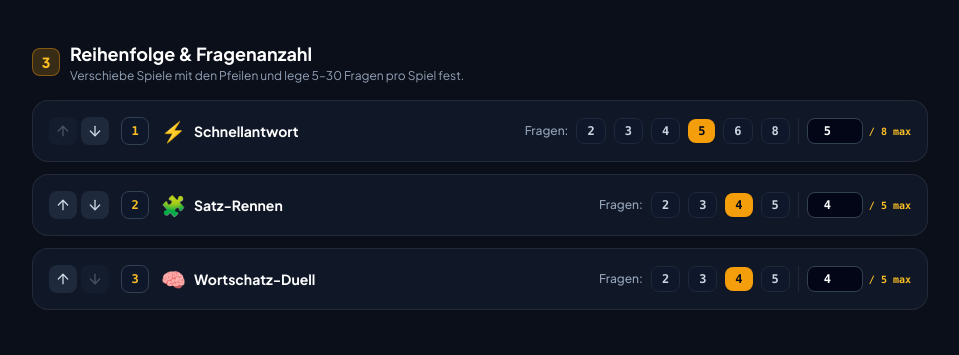
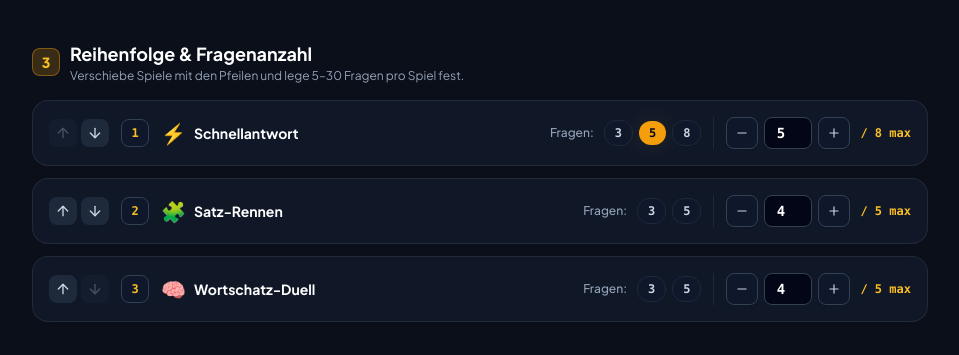
Before and after one commit to mohammmeeed/farh-spracharena, a React (Vite) app in the folder client/: page /teacher/new-game in a window 1280 px wide. Shown: the part 837-1192 px from the top of the page, without its empty margins (160-1119 px from the left). Built offline with nearby package versions, Linux system fonts and the light colour scheme; no server answers.

Commit message:
feat(ui): add 3, 5, 10, 15 question presets and stepper increment/decrement buttons

```diff
--- a/client/src/pages/teacher/NewGameConfigurator.tsx
+++ b/client/src/pages/teacher/NewGameConfigurator.tsx
@@ -14,6 +14,8 @@ import {
   Swords,
   Sliders,
   Filter,
+  Plus,
+  Minus,
 } from 'lucide-react';
 
 import { GameLevel, GameType, GameRoom } from '../../types/game.types';
@@ -426,40 +428,78 @@ export const NewGameConfigurator: React.FC = () => {
                     </div>
                   </div>
 
-                  {/* Right: Question Count Slider & Buttons */}
-                  <div className="flex items-center gap-2 flex-wrap">
+                  {/* Right: Question Count Slider & Stepper Buttons */}
+                  <div className="flex items-center gap-3 flex-wrap">
                     {(() => {
                       const maxAvail = AVAILABLE_QUESTIONS_MAP[selectedLevel]?.[item.gameType] || 5;
-                      const presets = [2, 3, 4, 5, 6, 8, 10].filter((c) => c <= maxAvail);
+                      const rawPresets = [3, 5, 10, 15];
+                      const presets = Array.from(
+                        new Set([...rawPresets.filter((c) => c <= maxAvail), maxAvail])
+                      ).sort((a, b) => a - b);
+
                       return (
                         <>
-                          <span className="text-xs text-slate-400 font-medium">Fragen:</span>
+                          <div className="flex items-center gap-1.5 flex-wrap">
+                            <span className="text-xs text-slate-400 font-medium mr-1">Fragen:</span>
                             {presets.map((countVal) => (
                               <button
                                 key={countVal}
                                 type="button"
                                 onClick={() => handleQuestionCountChange(item.gameType, countVal)}
-                              className={`px-2.5 py-1 rounded-lg text-xs font-bold font-mono transition-all ${
+                                className={`px-2.5 py-1 rounded-xl text-xs font-bold font-mono transition-all ${
                                   item.questionCount === countVal
-                                  ? 'bg-amber-500 text-slate-950 shadow-sm'
+                                    ? 'bg-amber-500 text-slate-950 shadow-glow-gold'
                                     : 'bg-slate-900 border border-slate-800 text-slate-300 hover:bg-slate-800'
                                 }`}
                               >
                                 {countVal}
                               </button>
                             ))}
-                          <div className="flex items-center gap-1.5 pl-2 border-l border-slate-800">
+                          </div>
+
+                          <div className="flex items-center gap-1.5 pl-3 border-l border-slate-800">
+                            {/* Decrease Button (-) */}
+                            <button
+                              type="button"
+                              onClick={() =>
+                                handleQuestionCountChange(item.gameType, item.questionCount - 1)
+                              }
+                              disabled={item.questionCount <= MIN_QUESTION_COUNT}
+                              className="w-8 h-8 rounded-lg bg-slate-900 border border-slate-700 text-slate-300 hover:text-white hover:bg-slate-800 disabled:opacity-30 disabled:cursor-not-allowed flex items-center justify-center transition-colors shadow-sm"
+                              title="Weniger Fragen (-1)"
+                            >
+                              <Minus className="w-3.5 h-3.5" />
+                            </button>
+
+                            {/* Question Number Input */}
                             <input
                               type="number"
                               min={MIN_QUESTION_COUNT}
                               max={maxAvail}
                               value={item.questionCount}
                               onChange={(e) =>
-                                handleQuestionCountChange(item.gameType, parseInt(e.target.value) || 1)
+                                handleQuestionCountChange(
+                                  item.gameType,
+                                  parseInt(e.target.value) || 1
+                                )
                               }
-                              className="w-14 px-2 py-1 rounded-lg bg-slate-950 border border-slate-700 text-center font-mono font-bold text-xs text-white"
+                              className="w-12 h-8 rounded-lg bg-slate-950 border border-slate-700 text-center font-mono font-bold text-sm text-white focus:outline-none focus:border-amber-400"
                             />
-                            <span className="text-[10px] text-amber-400 font-mono font-bold">
+
+                            {/* Increase Button (+) */}
+                            <button
+                              type="button"
+                              onClick={() =>
+                                handleQuestionCountChange(item.gameType, item.questionCount + 1)
+                              }
+                              disabled={item.questionCount >= maxAvail}
+                              className="w-8 h-8 rounded-lg bg-slate-900 border border-slate-700 text-slate-300 hover:text-white hover:bg-slate-800 disabled:opacity-30 disabled:cursor-not-allowed flex items-center justify-center transition-colors shadow-sm"
+                              title="Mehr Fragen (+1)"
+                            >
+                              <Plus className="w-3.5 h-3.5" />
+                            </button>
+
+                            <span className="text-xs text-amber-400 font-mono font-bold ml-1">
                               / {maxAvail} max
                             </span>
                           </div>
```
Lines whose indentation alone changed are shown as unchanged.
